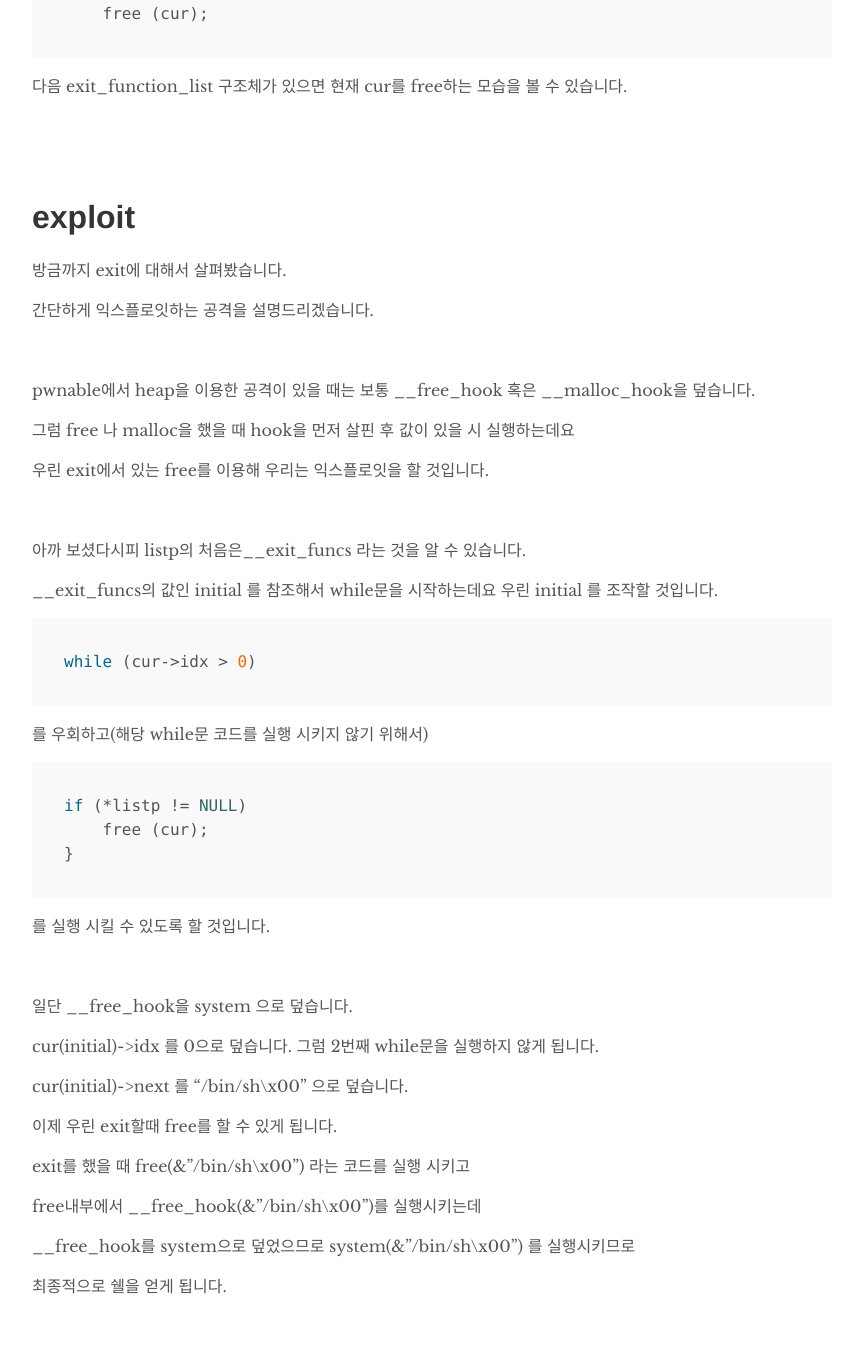
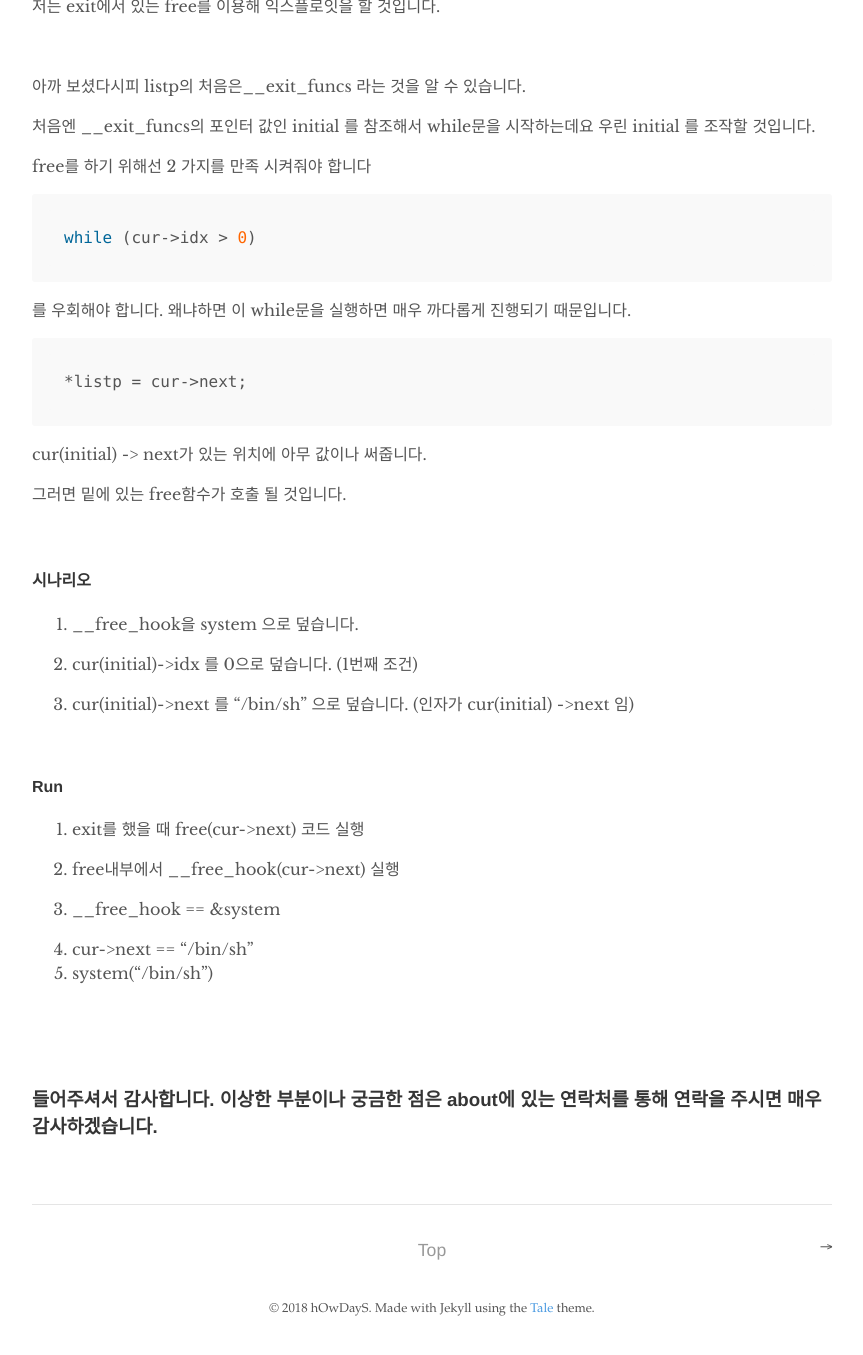
Before and after one commit to hOwD4yS/hOwD4yS.github.io, a Jekyll site: the page built from _posts/2018-10-1-exit-call-function.md, in a window 1280 px wide and 1400 px high, scrolled down 6910 px. Shown: the top 1355 px of the window, without its empty margins (208-1071 px from the left). Built offline with Jekyll 4.4.1, drawn with Linux system fonts in a browser that asks for light colours; some of the changed text lies outside the part shown.

Commit message:
edit layer7 writeup

````diff
--- a/_posts/2018-10-1-exit-call-function.md
+++ b/_posts/2018-10-1-exit-call-function.md
@@ -3,6 +3,10 @@ layout: post
 title: exit함수를 파헤치고 exploit를 해보자! (glibc 2.25 기준)
 author: hOwDayS
 ---
+
+<br>
+
+본 글은 pc에 최적화가 되어있습니다
 
 <br>
 
@@ -120,7 +124,7 @@ extern void __run_exit_handlers (int status,
 
 <br>
 
-exit_function_list 구조체는 이러합니다.
+
 
 ```c++
 struct exit_function_list
@@ -131,37 +135,15 @@ struct exit_function_list
   };
 ```
 
-exit_function 구조체는 이러합니다
+exit_function_list 구조체에서 다음 구조체를 가르키는 포인터가
 
-```c++
-struct exit_function
-  {
-    /* `flavour' should be of type of the `enum' above but since we need
-       this element in an atomic operation we have to use `long int'.  */
-    long int flavor;
-    union
-      {
-	void (*at) (void);
-	struct
-	  {
-	    void (*fn) (int status, void *arg);
-	    void *arg;
-	  } on;
-	struct
-	  {
-	    void (*fn) (void *arg, int status);
-	    void *arg;
-	    void *dso_handle;
-	  } cxa;
-      } func;
-  };
-```
+있는 걸로 보아 exit_function_list는 linked-list 로 구성되어있다는 것을 알 수 있습니다.
+
+( exit_function fns 생략 )
 
 <br>
 
-SHARED를 확인 후 __call_tls_dtors가 있는 것을 볼 수 있습니다.
-
-보통 libc를 직접 까서 보게 되면 바로 __call_tls_dtors를 실행하는 것을 볼 수 있습니다.
+도입부분을 보게되면 __call_tls_dtors 를 실행합니다
 
 ```c++
 #ifndef SHARED
@@ -186,7 +168,9 @@ __call_tls_dtors 를 내부를 보게 되면 0x3c3d80에서 값을 가져오고
 출처 - https://github.com/SPRITZ-Research-Group/ctf-writeups/tree/master/0x00ctf-2017/pwn/left-250
 ```
 
-이러한 연산 후에 free를 호출 합니다.
+이러한 연산 후 나온 함수 주소를 호출 합니다.
+
+그리고 다음 값이 없을 때까지 반복문이 돌기때문에 저곳은 vtable 이라고 유추 할 수 있습니다.
 
 <br>
 
@@ -263,7 +247,7 @@ if (*listp != NULL)
 
 <h1>exploit</h1>
 
-방금까지 exit에 대해서 살펴봤습니다.
+방금까지 exit 함수에 대해서 살펴봤습니다.
 
 간단하게 익스플로잇하는 공격을 설명드리겠습니다.
 
@@ -271,47 +255,56 @@ if (*listp != NULL)
 
 pwnable에서 heap을 이용한 공격이 있을 때는 보통 \_\_free_hook 혹은 \_\_malloc_hook을 덮습니다.
 
-그럼 free 나 malloc을 했을 때 hook을 먼저 살핀 후 값이 있을 시 실행하는데요
+함수 free 와 malloc 안에서는 각자의 hook을 먼저 살핀 후 함수주소가 있을 시 그 함수를 호출 합니다.
 
-우린 exit에서 있는 free를 이용해 우리는 익스플로잇을 할 것입니다.
+저는 exit에서 있는 free를 이용해 익스플로잇을 할 것입니다.
 
 <br>
 
 아까 보셨다시피 listp의 처음은__exit_funcs 라는 것을 알 수 있습니다.
 
-__exit_funcs의 값인 initial 를 참조해서 while문을 시작하는데요 우린 initial 를 조작할 것입니다.
+처음엔 __exit_funcs의 포인터 값인 initial 를 참조해서 while문을 시작하는데요 우린 initial 를 조작할 것입니다.
+
+
+
+free를 하기 위해선 2 가지를 만족 시켜줘야 합니다
 
 ```c++
 while (cur->idx > 0)
 ```
 
-를 우회하고(해당 while문 코드를 실행 시키지 않기 위해서)
+를 우회해야 합니다. 왜냐하면 이 while문을 실행하면 매우 까다롭게 진행되기 때문입니다.
 
 ```c++
-if (*listp != NULL)
-    free (cur);
-}
+*listp = cur->next;
 ```
 
-를 실행 시킬 수 있도록 할 것입니다.
+cur(initial) -> next가 있는 위치에 아무 값이나 써줍니다.
+
+그러면 밑에 있는 free함수가 호출 될 것입니다.
 
 <br>
 
-일단 \_\_free_hook을 system 으로 덮습니다.
+<h4>시나리오</h4>
 
-cur(initial)->idx 를 0으로 덮습니다. 그럼 2번째 while문을 실행하지 않게 됩니다.
+1. _\_free_hook을 system 으로 덮습니다.
 
-cur(initial)->next 를 "/bin/sh\x00" 으로 덮습니다.
+2. cur(initial)->idx 를 0으로 덮습니다. (1번째 조건)
 
-이제 우린 exit할때 free를 할 수 있게 됩니다.
+3. cur(initial)->next 를 "/bin/sh" 으로 덮습니다.  (인자가 cur(initial) ->next 임)
 
-exit를 했을 때 free(&"/bin/sh\x00") 라는 코드를 실행 시키고
+<br>
 
-free내부에서 \_\_free_hook(&"/bin/sh\x00")를 실행시키는데
+<h4>Run</h4>
 
- \_\_free_hook를 system으로 덮었으므로 system(&"/bin/sh\x00") 를 실행시키므로
+1. exit를 했을 때 free(cur->next) 코드 실행
 
-최종적으로 쉘을 얻게 됩니다.
+2. free내부에서 \_\_free_hook(cur->next) 실행
+
+3. \_\_free_hook == &system
+
+4. cur->next == "/bin/sh"
+5. system("/bin/sh")
 
 <br>
 
````
